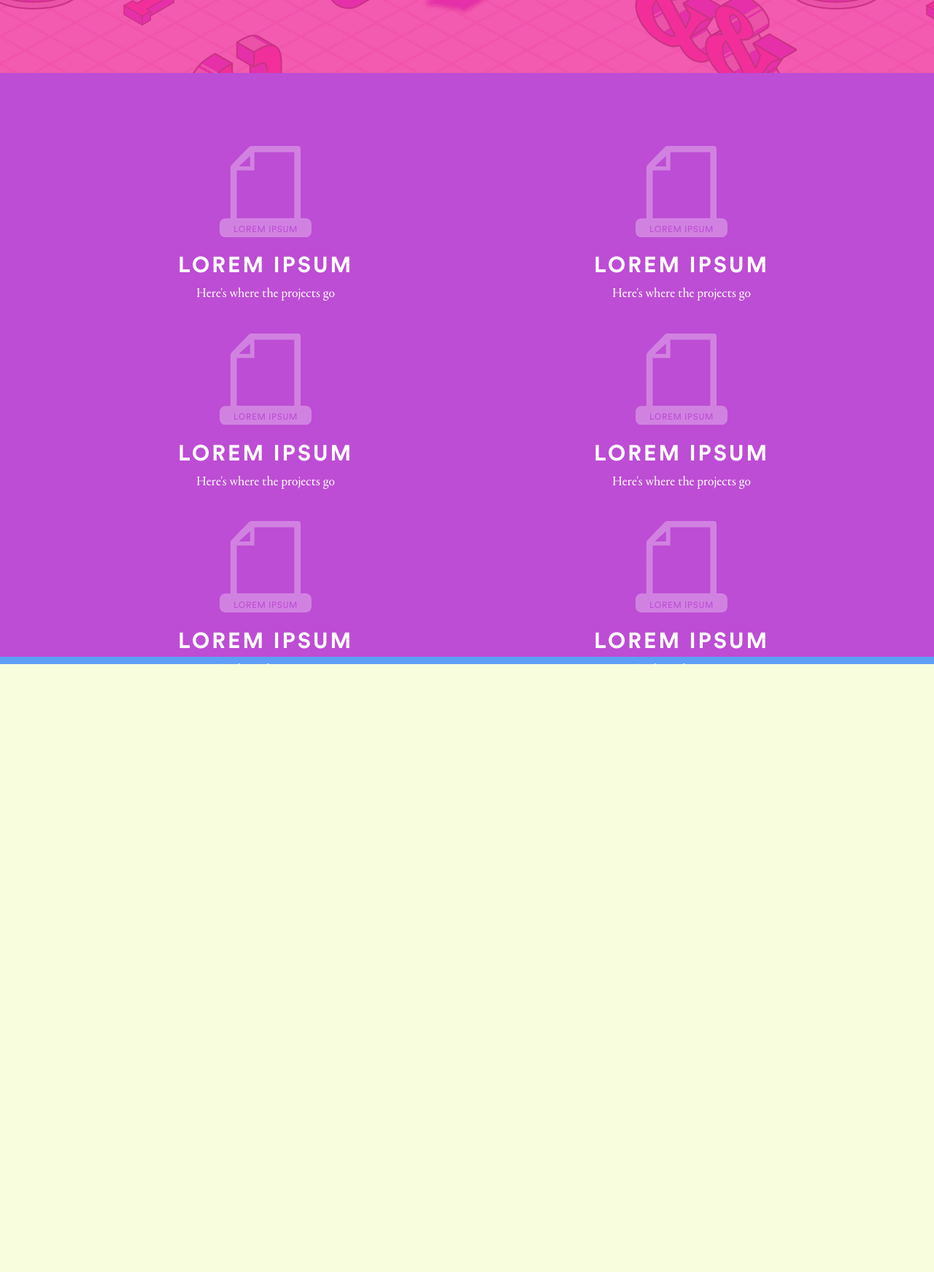
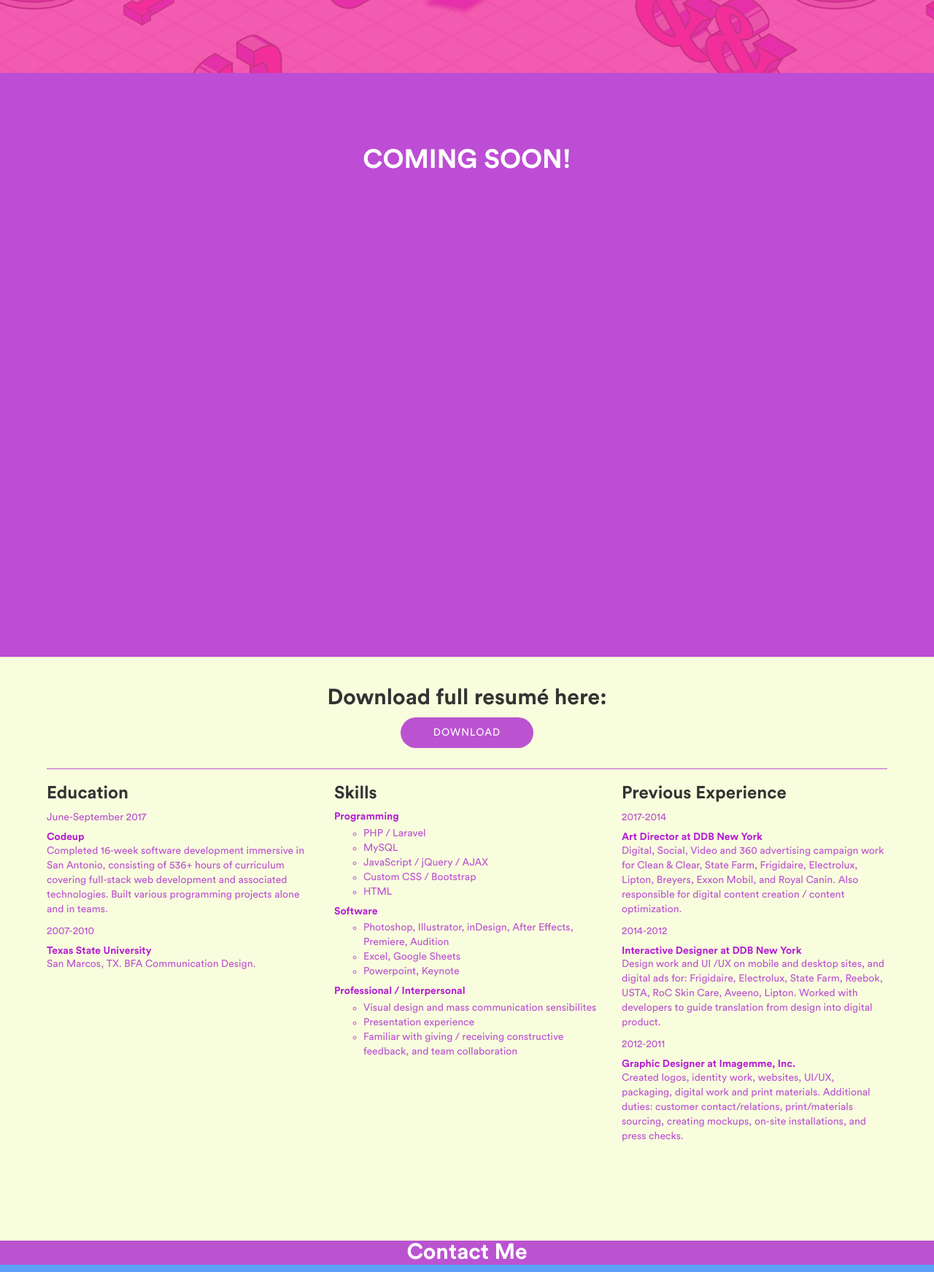
Before and after one commit to h9warren/h9warren.github.io, a PHP site: page / in a window 1280 px wide. Shown: the part 700-2443 px from the top of the page at 73% size. Before the commit the page ends 1610 px from the top, so only its background shows below. Run offline with PHP 8.4, Linux system fonts and the light colour scheme; some libraries are stand-ins or nearby versions.

Commit message:
updates to personal site.

```diff
--- a/public/css/site_2.css
+++ b/public/css/site_2.css
@@ -58,7 +58,7 @@ ul {
   -webkit-padding-start: 0px;
   -webkit-padding-before: 1em;
 }
-ul li {
+nav ul li {
   list-style-type: none;
   color: white;
   font-family: "Circular";
@@ -155,6 +155,7 @@ ul li {
   position: relative;
   height: 100vh;
   width: 100vw;
+  padding: 5vh 5vw 10vh 5vw;
   background-color: #f8fedd;
   z-index: 4;
   cursor: default;
@@ -172,6 +173,7 @@ ul li {
 #resumeGraphic p {
   -webkit-margin-before: 0;
 }
+
 .singleProject{
   position: relative;
   left: 0;
@@ -190,5 +192,56 @@ ul li {
 .sectionNav h2{
   -webkit-margin-after: 0.83em;
 }
+.resume {
+  font-family: "Circular";
+  font-weight: 300;
+}
+.resume h5, .resume p {
+  color:#bb53d1;
+}
+.resume ul li {
+  color:#bb53d1;
+}
+#resume .fp-scrollable {
+  overflow: visible;
+}
+#downloadHere{
+    font-family: "Circular";
+    text-align: center;
+    border-bottom: 1px solid #bb53d1;
+    padding-bottom: 2em;
+}
+.resume h5 {
+  margin-bottom:0px;
+  color:#b41ed5;
+}
+.resume ul {
+  padding-top:4px;
+  padding-left: 40px;
+  list-style-position: outside;
+  list-style-type: circle;
+}
+.resumeButton {
+    height: 3em;
+    width: 13em;
+    background-color: #bb53d1;
+    border: none;
+    border-radius: 2em;
+    color: white;
+    font-weight: 300;
+    text-transform: uppercase;
+    letter-spacing: .08em;
+}
+#footer {
+  background-color: #bb53d1;
+  font-family: "Circular";
+  color: white;
+  text-align:center;
+}
+.fp-auto-height.fp-section, .fp-auto-height .fp-slide, .fp-auto-height .fp-tableCell {
+    height: 100px !important;
+}
+
 font-family: 'Montserrat', sans-serif;
 font-family: 'Noticia Text', serif;
+}
--- a/public/index.html
+++ b/public/index.html
@@ -23,11 +23,13 @@
         $('#fullpage').fullpage({
           anchors: ['hello','work', 'resumé'],
           menu: '#myMenu',
-          bigSectionsDestination: top,
+          bigSectionsDestination: 'null',
           scrollOverflow: true,
           scrollOverflowOptions: ({
             scrollbars: false,
             bounce: true,
+          fixedElements:
+            '#resumeSection',
 
 
           }),
@@ -104,13 +106,16 @@
             <button id="buyNow">Buy Now</button>
         </div>
       </section>
-    <section class="section fp-auto-height" id="portfolio" data-anchor="work">
+      <section class="section" id="portfolio">
+        <h1 style="text-align:center">COMING SOON!</h1>
+      </section>
+<!--     <section class="section fp-auto-height" id="portfolio" data-anchor="work">
       <div class="container slide" id="projects">
         <div class="col-xs-11 col-sm-6 singleProject">
           <div class="icon"></div>
-          <p class="iconTitle">Lorem Ipsum</p>
-          <h2 class="projectName">Lorem Ipsum</h2>
-          <p class="projectDesc"> Here's where the projects go</p>
+          <p class="iconTitle">Globetrotter</p>
+          <h2 class="projectName">Globetrotter.pro</h2>
+          <p class="projectDesc">Web-based travel budgeting application</p>
         </div>
         <div class="col-xs-11 col-sm-6 singleProject">
           <div class="icon"></div>
@@ -143,9 +148,9 @@
           <p class="projectDesc"> Here's where the projects go</p>
         </div>
 
-      	<div class="slide"> Project 1 </div>
-      	<div class="slide"> Project 2 </div>
-      	<div class="slide"> Project 3 </div>
+      	<div id="globetrotter" class="slide">Globetrotter</div>
+      	<div class="slide">Reddit.dev</div>
+      	<div class="slide">OldLister</div>
       	<div class="slide"> Project 4 </div>
       	<div class="slide"> Project 5 </div>
       	<div class="slide"> Project 6 </div>
@@ -153,17 +158,78 @@
       </div>
 
 
-    </section>
+    </section> -->
     <section class="section" id="resume" data-anchor="resumé">
-      <div id="resumeGraphic">
-        <p></p>
+
+      <div class="row">
+<!--       <div class="resume col-md-6 col-md-offset-3">
+        <h2>About Me</h2>
+        <h4>I’m a PHP / JavaScript full-stack web developer transitioning to programming after 7+ years experience as an Advertising Art Director /Designer. What excites me about programming is the potential to make people’s lives easier and better through technology, and provide them with value they never expected. Currently working on a multiple crypto-to-fiat currency converter to gain better understanding of available crypto APIs.</h4>
+      </div> -->
+      </div>
+      <div id="resumeSection" class="row">
+        <div class="col-xs-12">
+          <div id="downloadHere">
+            <h2>Download full resumé here:</h2>
+            <button class="resumeButton">Download</button>
+          </div>
+        </div>
+        <div class="section">
+        <div class="resume col-md-4 col-xs-12">
+          <h3>Education</h3>
+          <p>June-September 2017</p>
+          <h5>Codeup</h5>
+          <p>Completed 16-week software development immersive in San Antonio, consisting of  536+ hours of curriculum covering full-stack web development and associated technologies. Built various programming projects alone and in teams.</p>
+          <p>2007-2010</p>
+          <h5>Texas State University</h5>
+          <p>San Marcos, TX. BFA Communication Design.</p>
+        </div>
+        <div class="resume col-md-4 col-xs-12">
+          <h3 style="margin-bottom:.5em">Skills</h3>
+          <h5>Programming</h5>
+          <ul><li>PHP / Laravel</li>
+              <li>MySQL</li>
+              <li>JavaScript / jQuery  / AJAX</li>
+              <li>Custom CSS / Bootstrap</li>
+              <li>HTML</li>
+          </ul>
+          <h5>Software</h5>
+          <ul><li>Photoshop, Illustrator, inDesign, After Effects, Premiere, Audition</li>
+              <li>Excel, Google Sheets</li>
+              <li>Powerpoint, Keynote</li>
+          </ul>
+          <h5>Professional / Interpersonal</h5>
+          <ul><li>Visual design and mass communication sensibilites</li>
+              <li>Presentation experience</li>
+              <li>Familiar with giving / receiving constructive feedback, and team collaboration</li>
+          </ul>
+        </div>
+        <div class="resume col-md-4 col-xs-12">
+          <h3>Previous Experience</h3>
+          <p>2017-2014</p>
+          <h5>Art Director at DDB New York</h5>
+          <p>Digital, Social, Video and 360 advertising campaign work for Clean & Clear, State Farm, Frigidaire, Electrolux, Lipton, Breyers, Exxon Mobil, and Royal Canin. Also responsible for digital content creation / content optimization.
+          </p>
+          <p>2014-2012</p>
+          <h5>Interactive Designer at DDB New York</h5>
+          <p>Design work and UI /UX on mobile and desktop sites, and digital ads for: Frigidaire, Electrolux, State Farm, Reebok, USTA, RoC Skin Care, Aveeno, Lipton. Worked with developers to guide translation from design into digital product.
+          </p>
+          <p>2012-2011</p>
+          <h5>Graphic Designer at Imagemme, Inc.</h5>
+          <p>Created logos, identity work, websites, UI/UX, packaging, digital work and print materials.
+          Additional duties: customer contact/relations, print/materials sourcing, creating mockups, on-site installations, and press checks.
+          </p>
+        </div>
+      </div>
       </div>
 
 
     </section>
-    <footer>
-
-    </footer>
+    <section id="footer" class="section fp-auto-height">
+      <div>
+        <h2 style="height: 50%"><a href="#">Contact Me</a></h2>
+      </div>
+    </section>
 
     <script src="/js/jquery.backgroundMove.js"></script>
     <script src="/js/svg.js"></script>
```
Also changed, not shown: 1 other file.
